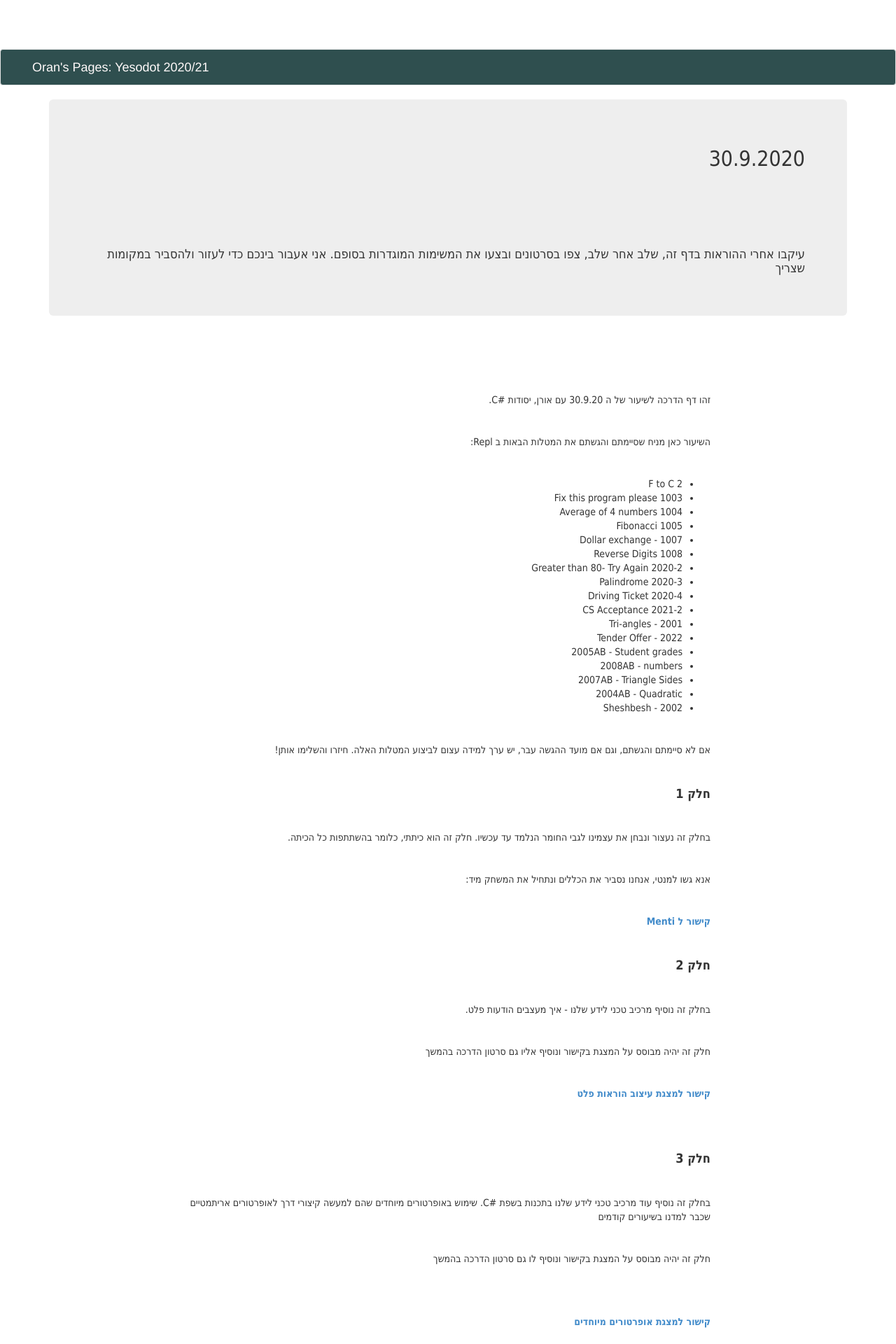
After one commit to Oran-Uzrad/MyFinalProject, a Flask app: page /yesodot093020 in a window 1280 px wide. The commit adds this page. Shown: the top 1920 px of the page at 70% size. Run offline with Flask 2, Linux system fonts and the light colour scheme; parts of the project's set-up code (start-up, migrations or seed data) failed here and were passed over; some libraries are stand-ins or nearby versions.

Commit message:
yesodot093020

```diff
--- a/MyFinalProject/MyFinalProject/templates/yesodot092320.html
+++ b/MyFinalProject/MyFinalProject/templates/yesodot092320.html
@@ -76,7 +76,7 @@
             <tbody>
                 <tr>
 
-                    <td><a class="btn btn-info heb" href=#>Next</a></td>
+                    <td><a class="btn btn-info heb" href="{{ url_for('yesodot093020') }}">Next</a></td>
                     <td class="heb"><a class="btn btn-info heb" href="{{ url_for('yesodot091620') }}">Prev </a></td>
                 </tr>
             </tbody>
--- /dev/null
+++ b/MyFinalProject/MyFinalProject/templates/yesodot093020.html
@@ -0,0 +1,238 @@
+{% extends "layout_yesodot.html" %}
+
+
+{% block content %}
+
+<div class="jumbotron">
+    <h2 class="heb">30.9.2020</h2>
+    <br /><br />
+    <h4 class="heb"> עיקבו אחרי ההוראות בדף זה, שלב אחר שלב, צפו בסרטונים ובצעו את המשימות המוגדרות בסופם. אני אעבור בינכם כדי לעזור ולהסביר במקומות שצריך</h4>
+</div>
+
+<div class="row">
+    <div class="col-md-2">
+    </div>
+    <div class="col-md-8 heb">
+        <br /><br /><br /><br />
+
+        <p><span style="font-family:Tahoma,Geneva,sans-serif"><span style="font-size:14px">זהו דף הדרכה לשיעור של ה 30.9.20 עם אורן, יסודות #C.</span></span></p>
+
+        <p>&nbsp;</p>
+
+        <p><span style="font-family:Tahoma,Geneva,sans-serif"><span style="font-size:14px">השיעור כאן מניח שסיימתם והגשתם את המטלות הבאות ב Repl:</span></span></p>
+
+        <p>&nbsp;</p>
+
+        <ul>
+            <li><span style="font-family:Tahoma,Geneva,sans-serif"><span style="font-size:14px">2 F to C&nbsp;&nbsp;&nbsp;&nbsp;&nbsp;&nbsp;&nbsp;&nbsp;</span></span></li>
+            <li><span style="font-family:Tahoma,Geneva,sans-serif"><span style="font-size:14px">1003 Fix this program please</span></span></li>
+            <li><span style="font-family:Tahoma,Geneva,sans-serif"><span style="font-size:14px">1004 Average of 4 numbers&nbsp;&nbsp;&nbsp;&nbsp;&nbsp;&nbsp;&nbsp;&nbsp;</span></span></li>
+            <li><span style="font-family:Tahoma,Geneva,sans-serif"><span style="font-size:14px">1005 Fibonacci</span></span></li>
+            <li><span style="font-family:Tahoma,Geneva,sans-serif"><span style="font-size:14px">1007 - Dollar exchange</span></span></li>
+            <li><span style="font-family:Tahoma,Geneva,sans-serif"><span style="font-size:14px">1008 Reverse Digits</span></span></li>
+            <li><span style="font-family:Tahoma,Geneva,sans-serif"><span style="font-size:14px">2020-2 Greater than 80- Try Again</span></span></li>
+            <li><span style="font-family:Tahoma,Geneva,sans-serif"><span style="font-size:14px">2020-3 Palindrome</span></span></li>
+            <li><span style="font-family:Tahoma,Geneva,sans-serif"><span style="font-size:14px">2020-4 Driving Ticket</span></span></li>
+            <li><span style="font-family:Tahoma,Geneva,sans-serif"><span style="font-size:14px">2021-2 CS Acceptance&nbsp;&nbsp;&nbsp;&nbsp;&nbsp;&nbsp;&nbsp;&nbsp;</span></span></li>
+            <li><span style="font-family:Tahoma,Geneva,sans-serif"><span style="font-size:14px">2001 - Tri-angles</span></span></li>
+            <li><span style="font-family:Tahoma,Geneva,sans-serif"><span style="font-size:14px">2022 - Tender Offer</span></span></li>
+            <li><span style="font-family:Tahoma,Geneva,sans-serif"><span style="font-size:14px">2005AB - Student grades</span></span></li>
+            <li><span style="font-family:Tahoma,Geneva,sans-serif"><span style="font-size:14px">2008AB - numbers</span></span></li>
+            <li><span style="font-family:Tahoma,Geneva,sans-serif"><span style="font-size:14px">2007AB - Triangle Sides&nbsp;&nbsp;&nbsp;&nbsp;&nbsp;&nbsp;&nbsp;&nbsp;</span></span></li>
+            <li><span style="font-family:Tahoma,Geneva,sans-serif"><span style="font-size:14px">2004AB - Quadratic</span></span></li>
+            <li><span style="font-family:Tahoma,Geneva,sans-serif"><span style="font-size:14px">2002 - Sheshbesh</span></span></li>
+        </ul>
+
+        <p>&nbsp;</p>
+
+        <p lang="he"><span style="font-family:Tahoma,Geneva,sans-serif"><span style="font-size:14px">אם לא סיימתם והגשתם, וגם אם מועד ההגשה עבר, יש ערך למידה עצום לביצוע המטלות האלה. חיזרו והשלימו אותן!</span></span></p>
+
+        <p>&nbsp;</p>
+
+        <p lang="he"><strong><span style="font-size:18px"><span style="font-family:Tahoma,Geneva,sans-serif">חלק 1</span></span></strong></p>
+
+        <p>&nbsp;</p>
+
+        <p lang="he"><span style="font-family:Tahoma,Geneva,sans-serif"><span style="font-size:14px">בחלק זה נעצור ונבחן את עצמינו לגבי החומר הנלמד עד עכשיו. חלק זה הוא כיתתי, כלומר בהשתתפות כל הכיתה.</span></span></p>
+
+        <p>&nbsp;</p>
+
+        <p lang="he"><span style="font-family:Tahoma,Geneva,sans-serif"><span style="font-size:14px">אנא גשו למנטי, אנחנו נסביר את הכללים ונתחיל את המשחק מיד:</span></span></p>
+
+        <p>&nbsp;</p>
+
+        <p><strong><span style="font-family:Tahoma,Geneva,sans-serif"><span style="font-size:14px"><a href="https://www.menti.com/">קישור ל Menti</a></span></span></strong></p>
+
+        <p>&nbsp;</p>
+
+        <p lang="he"><strong><span style="font-size:18px"><span style="font-family:Tahoma,Geneva,sans-serif">חלק 2</span></span></strong></p>
+
+        <p>&nbsp;</p>
+
+        <p lang="he"><span style="font-family:Tahoma,Geneva,sans-serif"><span style="font-size:14px">בחלק זה נוסיף מרכיב טכני לידע שלנו - איך מעצבים הודעות פלט.</span></span></p>
+
+        <p>&nbsp;</p>
+
+        <p lang="he"><span style="font-family:Tahoma,Geneva,sans-serif"><span style="font-size:14px">חלק זה יהיה מבוסס על המצגת בקישור ונוסיף אליו גם סרטון הדרכה בהמשך</span></span></p>
+
+        <p lang="he">&nbsp;</p>
+
+        <p><strong><span style="font-family:Tahoma,Geneva,sans-serif"><span style="font-size:14px"><a href="https://docs.google.com/presentation/d/1Iiu3RJXhw028PnPPmpKU_B6Q2q0qoAqB6nHWuxEEjjY/edit?usp=sharing">קישור למצגת עיצוב הוראות פלט</a></span></span></strong></p>
+
+        <p>&nbsp;</p>
+
+        <p>&nbsp;</p>
+
+        <p lang="he"><strong><span style="font-size:18px"><span style="font-family:Tahoma,Geneva,sans-serif">חלק 3</span></span></strong></p>
+
+        <p>&nbsp;</p>
+
+        <p><span style="font-family:Tahoma,Geneva,sans-serif"><span style="font-size:14px">בחלק זה נוסיף עוד מרכיב טכני לידע שלנו בתכנות בשפת #C. שימוש באופרטורים מיוחדים שהם למעשה קיצורי דרך לאופרטורים אריתמטיים שכבר למדנו בשיעורים קודמים</span></span></p>
+
+        <p>&nbsp;</p>
+
+        <p lang="he"><span style="font-family:Tahoma,Geneva,sans-serif"><span style="font-size:14px">חלק זה יהיה מבוסס על המצגת בקישור ונוסיף לו גם סרטון הדרכה בהמשך</span></span></p>
+
+        <p>&nbsp;</p>
+
+        <p>&nbsp;</p>
+
+        <p><strong><span style="font-family:Tahoma,Geneva,sans-serif"><span style="font-size:14px"><a href="https://docs.google.com/presentation/d/1uDb3SjCvNNTxO6t6iBBffxDRO3YLH0Q_CGAV7hOkh64/edit?usp=sharing">קישור למצגת אופרטורים מיוחדים</a></span></span></strong></p>
+
+        <p>&nbsp;</p>
+
+        <p>&nbsp;</p>
+
+        <p lang="he"><strong><span style="font-size:18px"><span style="font-family:Tahoma,Geneva,sans-serif">חלק 4</span></span></strong></p>
+
+        <p>&nbsp;</p>
+
+        <p lang="he"><span style="font-family:Tahoma,Geneva,sans-serif"><span style="font-size:14px">בחלק זה נלמד על המרה בין טיפוסי משתנים</span></span></p>
+
+        <p>&nbsp;</p>
+
+        <p><span style="font-family:Tahoma,Geneva,sans-serif"><span style="font-size:14px">המרה באנגלית זה Casting</span></span></p>
+
+        <p>&nbsp;</p>
+
+        <p lang="he"><span style="font-family:Tahoma,Geneva,sans-serif"><span style="font-size:14px">חלק זה יהיה מבוסס על המצגת בקישור ונוסיף אליו גם סרטון הדרכה בהמשך</span></span></p>
+
+        <p>&nbsp;</p>
+
+        <p><strong><span style="font-family:Tahoma,Geneva,sans-serif"><span style="font-size:14px"><a href="https://docs.google.com/presentation/d/1NLoKRUKXOUj9Mzf0MA9aL_r99pkls7JX5_P4aNyA_sw/edit?usp=sharing">קישור למצגת Casting</a></span></span></strong></p>
+
+        <p>&nbsp;</p>
+
+        <p>&nbsp;</p>
+
+        <p lang="he"><strong><span style="font-size:18px"><span style="font-family:Tahoma,Geneva,sans-serif">חלק 5</span></span></strong></p>
+
+        <p>&nbsp;</p>
+
+        <p lang="he"><span style="font-family:Tahoma,Geneva,sans-serif"><span style="font-size:14px">טבלאות מעקב.</span></span></p>
+
+        <p>&nbsp;</p>
+
+        <p lang="he"><span style="font-family:Tahoma,Geneva,sans-serif"><span style="font-size:14px">חלק משמעותי בלימוד שפת תכנות הוא ניתוח והבנה של קוד קיים. עד עכשיו התמקדנו בכתיבת קוד. בחלק זה נכיר כלי לניתוח והבנה של תוכניות קיימות - טבלאות מעקב.</span></span></p>
+
+        <p>&nbsp;</p>
+
+        <p lang="he"><span style="font-family:Tahoma,Geneva,sans-serif"><span style="font-size:14px">חלק זה יהיה מבוסס על המצגת בקישור ונוסיף אליו גם סרטון הדרכה בהמשך.</span></span></p>
+
+        <p>&nbsp;</p>
+
+        <p><strong><span style="font-family:Tahoma,Geneva,sans-serif"><span style="font-size:14px"><a href="https://docs.google.com/presentation/d/1F1zei7CDpRPxszUlqPqvwG23sY1rAzKBLFksZ_3zRKI/edit?usp=sharing">קישור למצגת טבלאות מעקב</a></span></span></strong></p>
+
+        <p>&nbsp;</p>
+
+        <p lang="he"><span style="font-family:Tahoma,Geneva,sans-serif"><span style="font-size:14px">המצגת כוללת שתי תוכניות שעבורן יש לערוך ולהגיש טבלאות מעקב. בתרגיל 1 אתם מתבקשים להגיש שתי טבלאות עבור קלטים שונים. בתרגיל 2 אתם מתבקשים להגיש שלוש טבלאות עבור קלטים שונים.</span></span></p>
+
+        <p>&nbsp;</p>
+
+        <p><span style="font-family:Tahoma,Geneva,sans-serif"><span style="font-size:14px">את הטבלאות יש להגיש במודל (moodle) במקום שיפתח לטובת מטלות אלה. אפשר להגיש טבלה ערוכה בקובץ או צילום של טבלה ערוכה בכתב יד.</span></span></p>
+
+        <p>&nbsp;</p>
+
+        <p>&nbsp;</p>
+
+        <p lang="he"><strong><span style="font-size:18px"><span style="font-family:Tahoma,Geneva,sans-serif">חלק 6</span></span></strong></p>
+
+        <p>&nbsp;</p>
+
+        <p lang="he"><span style="font-family:Tahoma,Geneva,sans-serif"><span style="font-size:14px">חשיבה אלגוריתמית.</span></span></p>
+
+        <p>&nbsp;</p>
+
+        <p><span style="font-family:Tahoma,Geneva,sans-serif"><span style="font-size:14px">עד עכשיו למדנו, טכנית, איך כותבים בשפת #C, מתי שמים } {, מתי שמים ;, איך משתמשים בפקודת if, איך מבצעים קלט ופלט, איך מגדירים משתנים מטיפוסים שונים וכו&#39;.</span></span></p>
+
+        <p>&nbsp;</p>
+
+        <p lang="he"><span style="font-family:Tahoma,Geneva,sans-serif"><span style="font-size:14px">כל אלה הם רק כלים לפתרון בעיות חישוביות באמצעות תוכנת מחשב.</span></span></p>
+
+        <p>&nbsp;</p>
+
+        <p lang="he"><span style="font-family:Tahoma,Geneva,sans-serif"><span style="font-size:14px">בהינתן בעייה שאותה צריך לפתור, יש שלב מקדים לכתיבת קוד ושימוש בכלים הללו. השלב הוא השלב האלגוריתמי, כלומר כיצד ואיך אנחנו רוצים לפתור את הבעייה שהציבו בפנינו.</span></span></p>
+
+        <p>&nbsp;</p>
+
+        <p lang="he"><span style="font-family:Tahoma,Geneva,sans-serif"><span style="font-size:14px">הבעיות שפתרנו עד עכשיו וכתבנו עבורן קוד, הן פשוטות יחסית וכנראה שאת השלב האלגוריתמי של פתרונן עשינו בכלל בלי להבין שעשינו אותו. בבעיות מורכבות יותר דרוש שלב של חשיבה אלגוריתמית וכתיבת אלגוריתם מילולי לפני שמתחילים לקודד.</span></span></p>
+
+        <p>&nbsp;</p>
+
+        <p lang="he"><span style="font-family:Tahoma,Geneva,sans-serif"><span style="font-size:14px">את התהליך האלגוריתמי נלמד בחלק הזה</span></span></p>
+
+        <p>&nbsp;</p>
+
+        <p lang="he"><span style="font-family:Tahoma,Geneva,sans-serif"><span style="font-size:14px">הלימוד יהיה מבוסס על המצגת הקצרה בקישור הבא.</span></span></p>
+
+        <p>&nbsp;</p>
+
+        <p><strong><span style="font-family:Tahoma,Geneva,sans-serif"><span style="font-size:14px"><a href="https://docs.google.com/presentation/d/1fMG6f3Vx7B_bA_rCRm6fEvt6pkau-gN59_xbqBY5NNg/edit?usp=sharing">קישור למצגת חשיבה אלגוריתמית</a></span></span></strong></p>
+
+        <p>&nbsp;</p>
+
+        <p>&nbsp;</p>
+
+        <p>&nbsp;</p>
+
+        <p lang="he"><span style="font-size:18px"><strong><span style="font-family:Tahoma,Geneva,sans-serif">חלק 7</span></strong></span></p>
+
+        <p>&nbsp;</p>
+
+        <p lang="he"><span style="font-family:Tahoma,Geneva,sans-serif"><span style="font-size:14px">תרגול.</span></span></p>
+
+        <p>&nbsp;</p>
+
+        <p><span style="font-family:Tahoma,Geneva,sans-serif"><span style="font-size:14px">בחלק זה עליכם לפתור ולהגיש את משימות 2101-2106&nbsp;&nbsp; ב Repl</span></span></p>
+
+        <p>&nbsp;</p>
+
+        <p lang="he"><strong><span style="color:#b22222"><span style="font-family:Tahoma,Geneva,sans-serif"><span style="font-size:14px">לכל משימה, יש לכתוב אלגוריתם מילולי ולכלול אות בראש התוכנית כהערות</span></span></span></strong></p>
+
+
+    </div>
+    <div class="col-md-2">
+    </div>
+</div>
+
+<hr />
+
+<div class="row my-grid-borders">
+    <div class="col-md-4">
+    </div>
+    <div class="col-md-4">
+        <table class="table table-striped">
+            <tbody>
+                <tr>
+
+                    <td><a class="btn btn-info heb" href="{{ url_for('yesodot093020') }}">Next</a></td>
+                    <td class="heb"><a class="btn btn-info heb" href="{{ url_for('yesodot092320') }}">Prev </a></td>
+                </tr>
+            </tbody>
+        </table>
+    </div>
+    <div class="col-md-4">
+    </div>
+</div>
+
+    {% endblock %}
--- a/MyFinalProject/MyFinalProject/views.py
+++ b/MyFinalProject/MyFinalProject/views.py
@@ -104,6 +104,10 @@ def yesodot091620():
 @app.route('/yesodot092320')
 def yesodot092320():
     return render_template('yesodot092320.html', title='', year=datetime.now().year , repl = '/static/imgs/repl1.JPG')
+
+@app.route('/yesodot093020')
+def yesodot093020():
+    return render_template('yesodot093020.html', title='', year=datetime.now().year)
 
 @app.route('/contact')
 def contact():
```
Also changed, not shown: 1 other file.
